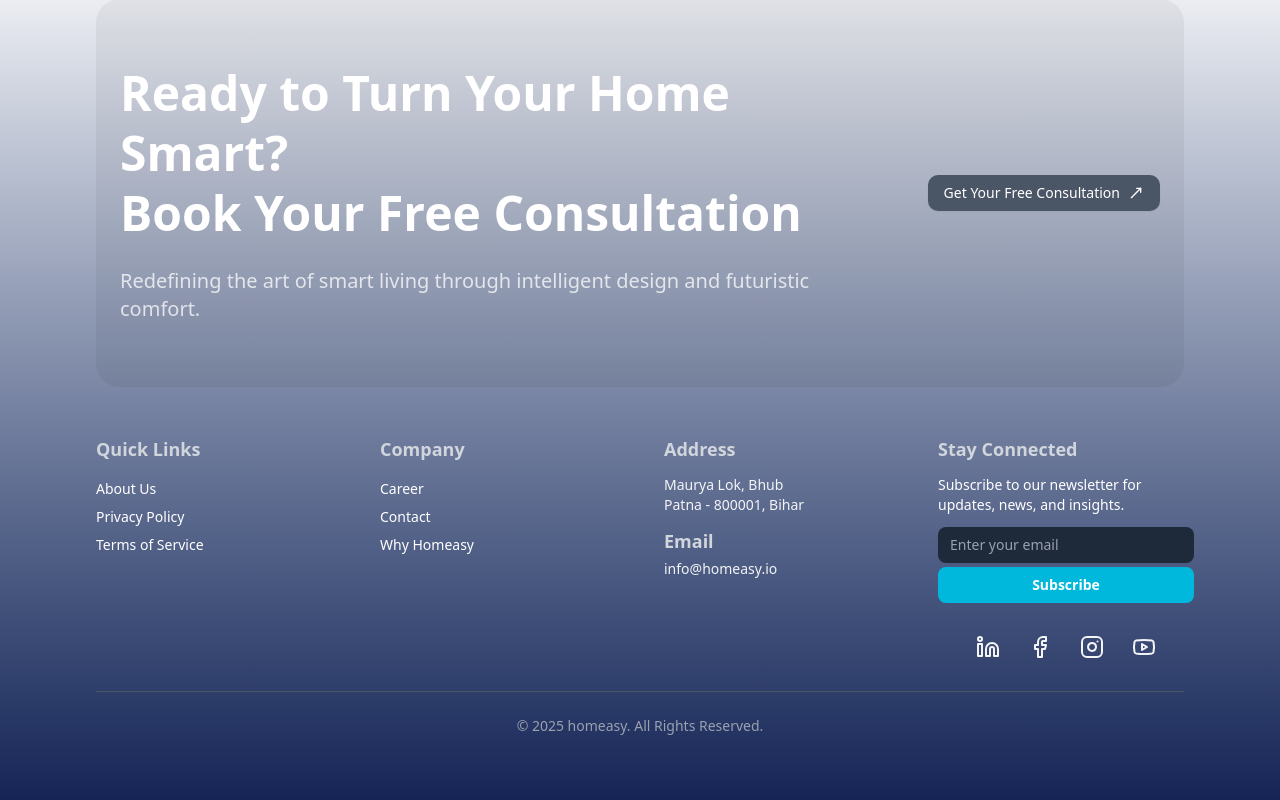
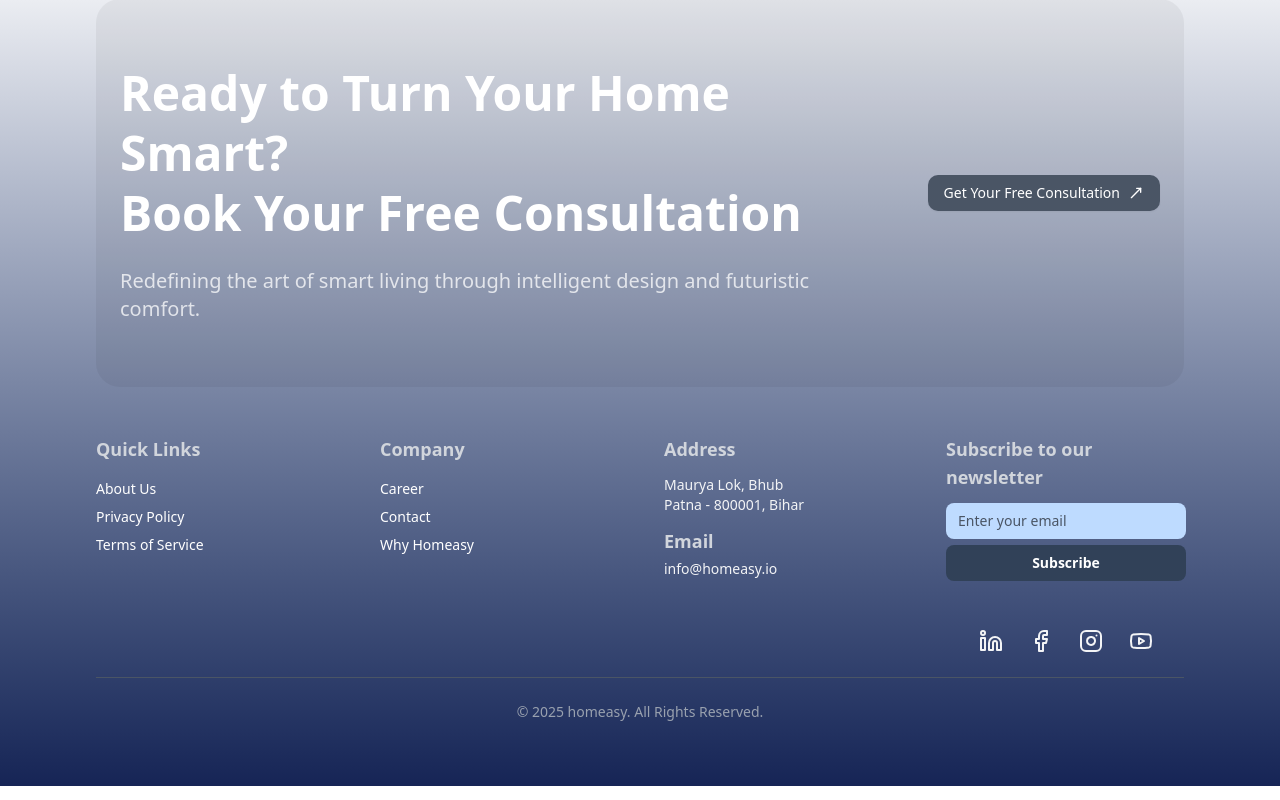
Before and after one commit to Amitkr77/homeasy, a Next.js app: page /home in a window 1280 px wide. Shown: the part 1705-2505 px from the top of the page. Built offline with nearby package versions, Linux system fonts and the light colour scheme; a web font is replaced by a local one.

Commit message:
update footer and app ss

```diff
--- a/src/components/AppScreenshots.jsx
+++ b/src/components/AppScreenshots.jsx
@@ -11,8 +11,7 @@ export default function AppScreenshots() {
     },
     {
       title: "Dashboard",
-      description:
-        "Personalized dashboard with user name, details, rooms, and devices.",
+      description:"Personalized dashboard with user name, details, rooms, and devices.",
       img: "./phone/Dashboard.png",
       color: "bg-[#C81D3F]",
       icon : "📈"
@@ -41,7 +40,7 @@ export default function AppScreenshots() {
         </div>
 
         {/* Screenshots Scroll Section */}
-        <div className="relative  snap-x snap-mandatory flex space-x-6 lg:space-x-8 pb-8 scrollbar-thin scrollbar-thumb-gray-300 scrollbar-track-gray-100 ">
+        <div className="relative  snap-x snap-mandatory flex space-x-2 lg:space-x-4 pb-8 scrollbar-thin scrollbar-thumb-gray-300 scrollbar-track-gray-100 ">
           {screens.map((screen, index) => (
             <div
               key={index}
@@ -52,15 +51,15 @@ export default function AppScreenshots() {
                 style={{ animationDelay: `${index * 200}ms` }}
               >
                 {/* Image Container */}
-                <div className="rounded-4xl overflow-hidden mb-4 h-auto border-4 border-black">
+                <div className="rounded-4xl overflow-hidden mb-4 h-auto w-68 border-4 border-black">
                   <img
                     src={screen.img}
                     alt={`${screen.title} screen`}
                     className="w-full h-full object-cover"
                   />
                 </div>
-                <div className="bg-blue-400/10 dark:bg-white/10 backdrop-blur-sm p-6 rounded-xl shadow-md transition-all duration-300 hover:shadow-xl hover:-translate-y-1">
-                  <div className="flex items-center gap-4 mb-4">
+               <div className="bg-blue-400/10 dark:bg-white/10 backdrop-blur-sm p-4 rounded-xl shadow-md transition-all duration-300 hover:shadow-xl hover:-translate-y-1 max-w-69 mr-auto">
+                  <div className="flex items-center gap-3 mb-3">
                     {/* Replace with actual icon */}
                     <div className="p-3 bg-indigo-100 text-indigo-600 rounded-full">
                       {/* <LoginIcon className="w-6 h-6" /> */}
@@ -78,7 +77,7 @@ export default function AppScreenshots() {
 
               {/* Flow Arrow */}
               {index < screens.length - 1 && (
-                <div className="absolute top-1/2 right-0 transform translate-x-8 -translate-y-1/2 hidden sm:block">
+                <div className="absolute top-1/2 right-0 transform translate-x-6 -translate-y-1/2 hidden sm:block">
                   <svg
                     className="w-8 h-8 text-gray-900"
                     fill="none"
--- a/src/components/Footer.jsx
+++ b/src/components/Footer.jsx
@@ -114,17 +114,14 @@ function Footer() {
    <div className="flex flex-col items-center space-y-8 text-center">
   {/* Subscribe Section */}
   <div className="space-y-3">
-    <h2 className="text-lg font-semibold text-left text-gray-300">Stay Connected</h2>
-    <p className="text-white text-right md:text-left max-w-md">
-      Subscribe to our newsletter for updates, news, and insights.
-    </p>
-    <div className="flex flex-col gap-1">
+    <h2 className="text-lg font-semibold text-left text-gray-300">Subscribe to our newsletter</h2>
+    <div className="flex flex-col gap-1.5">
       <input
         type="email"
         placeholder="Enter your email"
-        className="w-64 py-2 px-3 bg-gray-800 text-white placeholder-gray-400 rounded-md focus:outline-none focus:ring-2 focus:ring-cyan-400"
+        className="w-60 py-2 px-3 bg-blue-200 text-black placeholder-gray-600 rounded-md focus:outline-none focus:ring-2 focus:ring-cyan-400"
       />
-      <button className="bg-cyan-500 hover:bg-cyan-600 text-white font-semibold w-64 py-2 px-4 rounded-md transition duration-300">
+      <button className="bg-slate-700 hover:bg-blue-400 text-white font-semibold w-60 py-2 px-4 rounded-md transition duration-300">
         Subscribe
       </button>
       </div>
@@ -133,7 +130,7 @@ function Footer() {
     {/* Social Links Section */}
   <div className="flex flex-col items-center space-y-2">
    {/* <h2 className="text-lg font-semibold text-gray-200">Follow Us</h2> */}
-    <div className="flex gap-7 text-2xl">
+    <div className="flex gap-6.5 text-2xl mt-4">
       <a
         href="https://www.linkedin.com/company/homeasyautomationiot/"
         className="text-gray-100 hover:text-blue-500 transition duration-300"
@@ -171,7 +168,7 @@ function Footer() {
 </div>
 </div>
       {/* Footer Bottom: Legal Section */}
-      <div className="text-center text-sm mt-8 border-t border-gray-600 pt-6">
+      <div className="text-center text-sm mt-6 border-t border-gray-600 pt-6">
         <p className="text-gray-400">© 2025 homeasy. All Rights Reserved.</p>
       </div>
     </footer>
```
